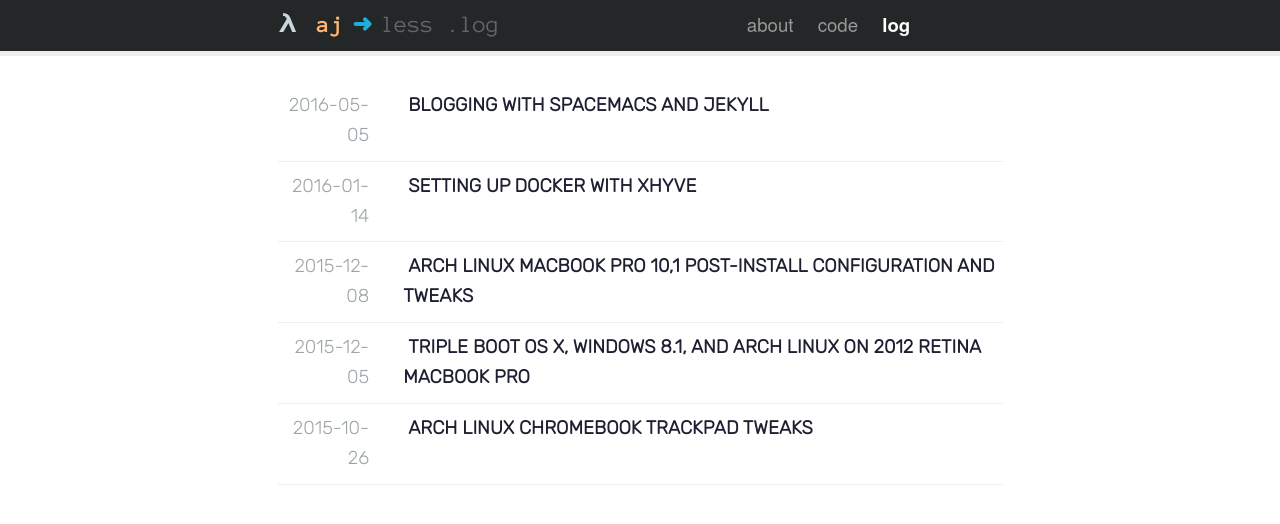
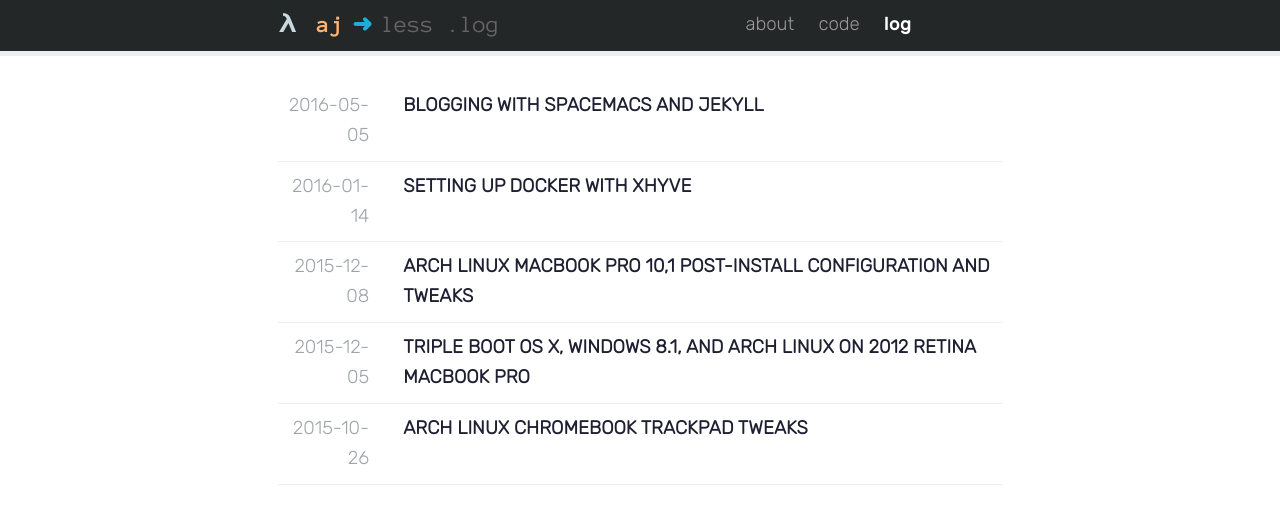
Before and after one commit to 0x414A/0x414a.github.io, a Jekyll site: the page built from index.md, in a window 1280 px wide. Shown: the top 524 px of the page. Built offline with Jekyll 4.4.1, drawn with Linux system fonts in a browser that asks for light colours; nearby versions of some CDN libraries.

Commit message:
Get rid of padding in blog-list-title.

```diff
--- a/assets/stylesheets/blog.css
+++ b/assets/stylesheets/blog.css
@@ -29,7 +29,6 @@
   font-weight: bold;
   color: #1e2032;
   text-transform: uppercase;
-  padding: 5px;
 }
 
 .blog-title {
--- a/assets/stylesheets/custom.css
+++ b/assets/stylesheets/custom.css
@@ -10,7 +10,7 @@
 
 .content {
   margin: 0 auto;
-  font-family: 'rubiklight';
+  font-family: 'rubiklight', sans-serif;
 }
 
 /* Set max width for images */
@@ -20,7 +20,7 @@ img {
 
 /* Typography */
 h1,h2,h3,h4 {
-  font-family: 'rubikmedium';
+  font-family: 'rubikmedium', sans-serif;
 }
 
 p {
--- a/assets/stylesheets/nav.css
+++ b/assets/stylesheets/nav.css
@@ -25,6 +25,7 @@
   font-size: 14pt;
   text-transform: lowercase;
   padding: 10px 10px 11px;
+  font-family: 'rubiklight', sans-serif;
 }
 
 .nav-item-social {
@@ -46,5 +47,5 @@
 .nav-item-active,
 .nav-item-active:hover {
   color: #fff;
-  font-weight: bold;
+  font-family: 'rubikmedium', sans-serif;
 }
```
